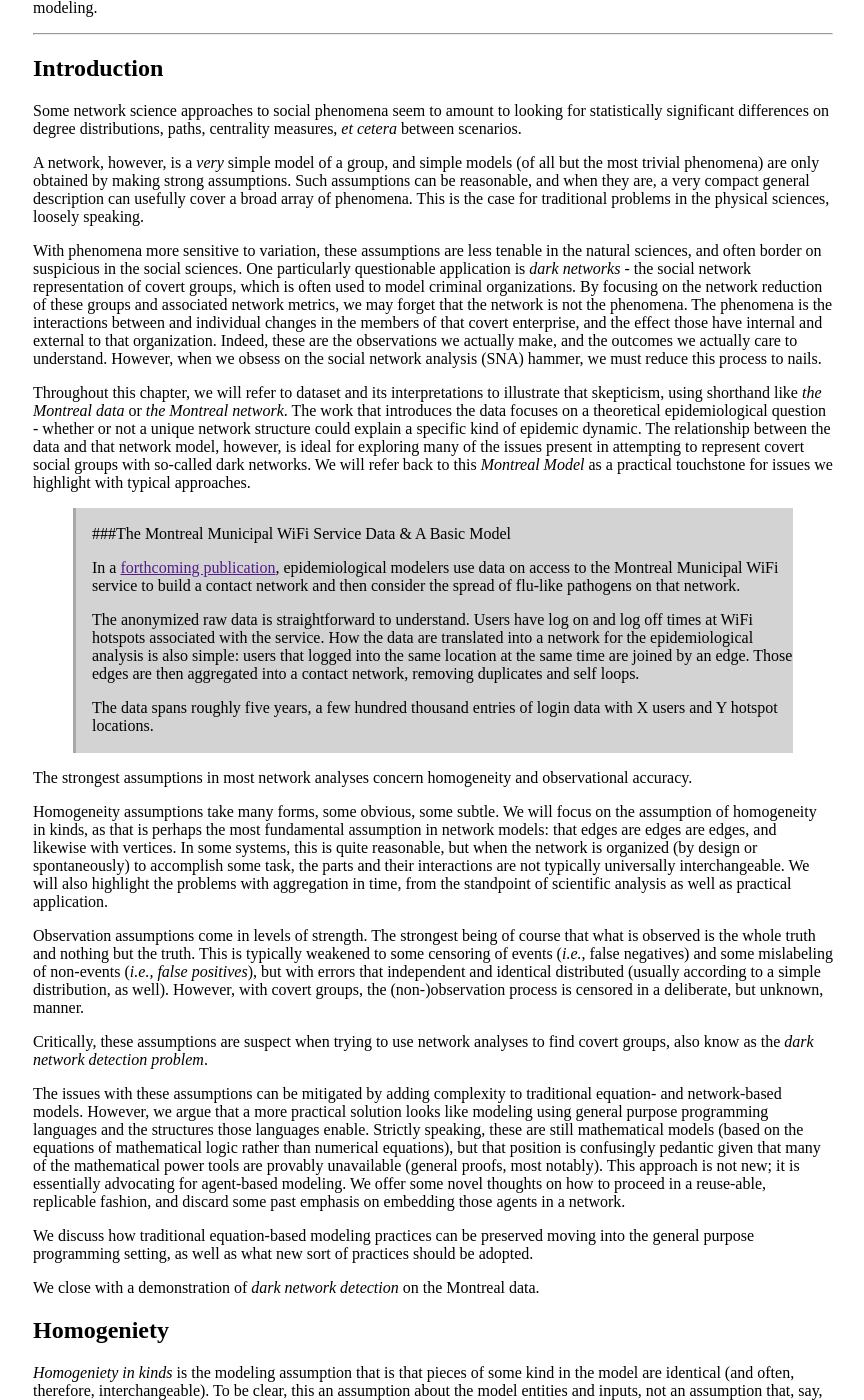
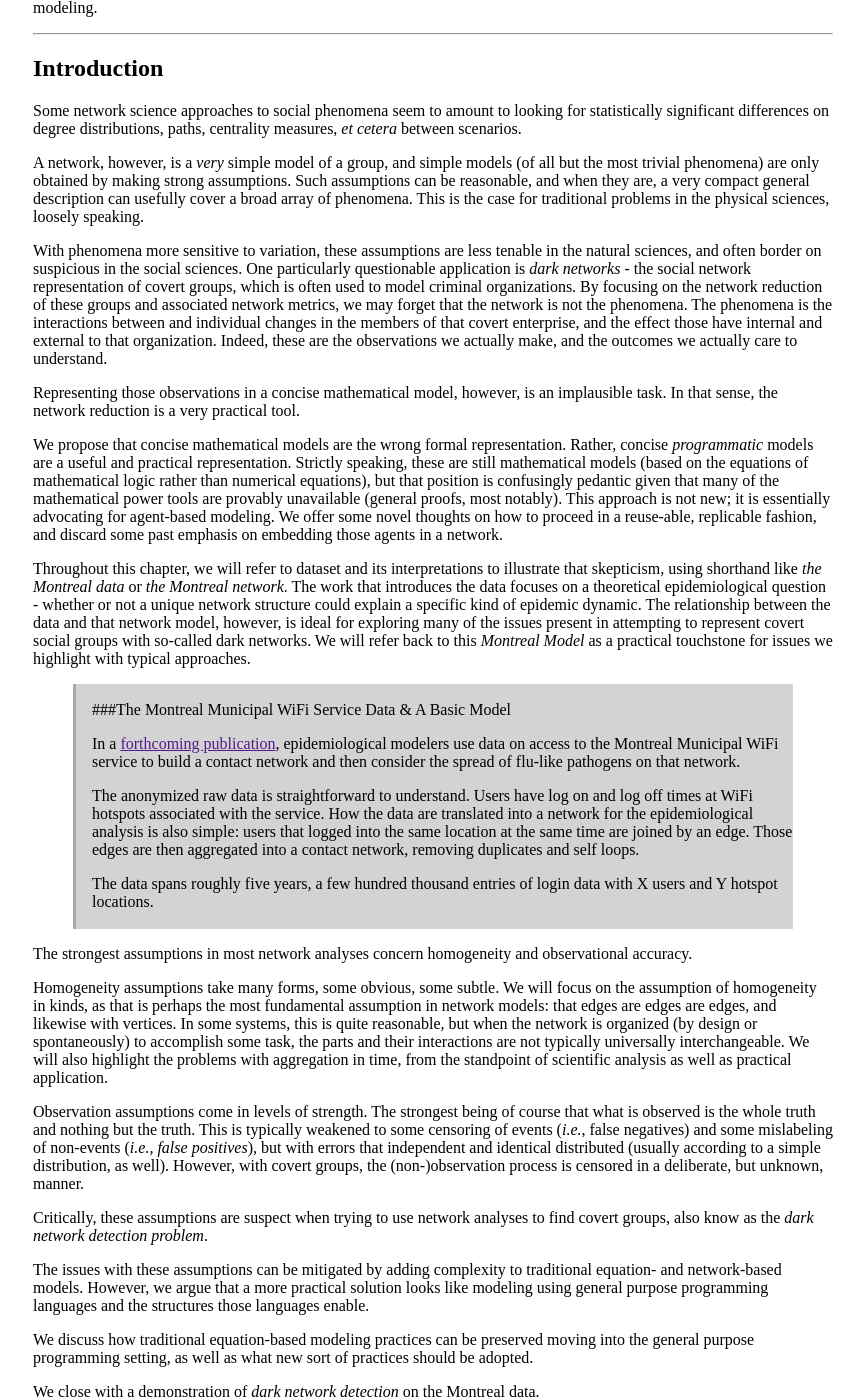
Before and after one commit to pearsonca/scala-commsim, a Jekyll site: the page built from index.md, in a window 1280 px wide and 1400 px high, scrolled down 574 px. Shown: the whole window, without its empty margins (207-1071 px from the left). Built offline with Jekyll 4.4.1, drawn with Linux system fonts in a browser that asks for light colours; formulas are drawn with MathJax 3.

Commit message:
more intro re-org

```diff
--- a/index.md
+++ b/index.md
@@ -62,8 +62,20 @@ and associated network metrics, we may forget that the network is not the
 phenomena.  The phenomena is the interactions between and individual changes in
 the members of that covert enterprise, and the effect those have internal and external
 to that organization.  Indeed, these are the observations we actually make, and
-the outcomes we actually care to understand.  However, when we obsess on the
-social network analysis (SNA) hammer, we must reduce this process to nails.
+the outcomes we actually care to understand.
+
+Representing those observations in a concise mathematical model, however, is an
+implausible task.  In that sense, the network reduction is a very practical tool.
+
+We propose that concise mathematical models are the wrong formal representation.
+Rather, concise *programmatic* models are a useful and practical representation.
+Strictly speaking, these are still mathematical models (based on the equations
+of mathematical logic rather than numerical equations), but that position is
+confusingly pedantic given that many of the mathematical power tools are
+provably unavailable (general proofs, most notably).  This approach is not new;
+it is essentially advocating for agent-based modeling.  We offer some novel
+thoughts on how to proceed in a reuse-able, replicable fashion, and discard some
+past emphasis on embedding those agents in a network.
 
 Throughout this chapter, we will refer to dataset and
 its interpretations to illustrate that skepticism, using shorthand like *the
@@ -117,14 +129,7 @@ to find covert groups, also know as the *dark network detection problem*.
 The issues with these assumptions can be mitigated by adding complexity to
 traditional equation- and network-based models.  However, we argue that a more
 practical solution looks like modeling using general purpose programming
-languages and the structures those languages enable.  Strictly speaking, these
-are still mathematical models (based on the equations of mathematical logic rather
-than numerical equations), but that position is confusingly pedantic given
-that many of the mathematical power tools are provably unavailable (general
-proofs, most notably).  This approach is not new; it is essentially advocating
-for agent-based modeling.  We offer some novel thoughts on how to proceed in a reuse-able,
-replicable fashion, and discard some past emphasis on embedding those agents in
-a network.
+languages and the structures those languages enable.
 
 We discuss how traditional equation-based modeling practices can be preserved
 moving into the general purpose programming setting, as well as what new sort of
```
